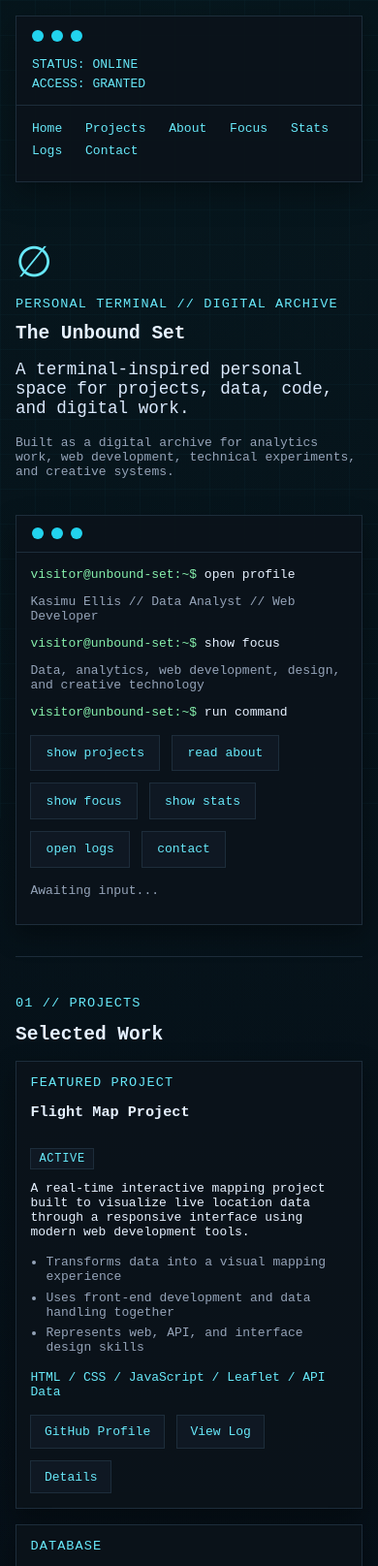
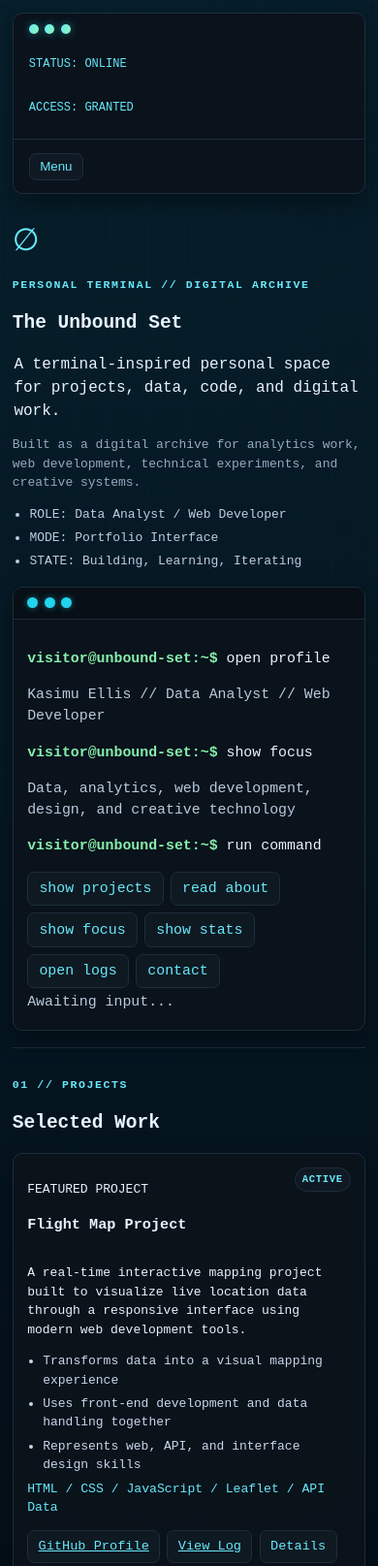
Before and after one commit to KasisEllisJr/The-Unbound-Set, a plain HTML site: page index.html in a window 390 px wide. Shown: the top 1615 px of the page at 97% size. Drawn offline with Linux system fonts and the light colour scheme.

Commit message:
v0.1.8
Add terminal typing effect, mobile nav, and expandable logs

```diff
--- a/homepage.js
+++ b/homepage.js
@@ -3,6 +3,9 @@ const commandButtons = document.querySelectorAll(".command-buttons button");
 const detailButtons = document.querySelectorAll(".detail-button");
 const logFilters = document.querySelectorAll(".log-filter");
 const logEntries = document.querySelectorAll(".log-entry");
+const logToggles = document.querySelectorAll(".log-toggle");
+const navToggle = document.getElementById("nav-toggle");
+const siteNav = document.getElementById("site-nav");
 
 const detailTitle = document.getElementById("detail-title");
 const detailSummary = document.getElementById("detail-summary");
@@ -28,7 +31,7 @@ const commandResponses = {
     target: "#stats"
   },
   logs: {
-    text: "Development logs loaded: filter by major or structure updates.",
+    text: "Development logs loaded: filter, expand, or collapse entries below.",
     target: "#logs"
   },
   contact: {
@@ -70,21 +73,46 @@ const projectDetails = {
   }
 };
 
+let typingTimerId = null;
+
+function typeOutput(text) {
+  if (!output) return;
+  if (typingTimerId) clearInterval(typingTimerId);
+
+  output.textContent = "";
+  let index = 0;
+
+  typingTimerId = setInterval(() => {
+    output.textContent += text[index];
+    index += 1;
+
+    if (index >= text.length) {
+      clearInterval(typingTimerId);
+      typingTimerId = null;
+    }
+  }, 18);
+}
+
 commandButtons.forEach((button) => {
   button.addEventListener("click", () => {
     const command = button.dataset.command;
     const response = commandResponses[command];
 
     if (!response) {
-      output.textContent = "Command not recognized.";
+      typeOutput("Command not recognized.");
       return;
     }
 
-    output.textContent = response.text;
+    typeOutput(response.text);
 
     const targetSection = document.querySelector(response.target);
     if (targetSection) {
       targetSection.scrollIntoView({ behavior: "smooth", block: "start" });
+    }
+
+    if (siteNav && window.innerWidth <= 700) {
+      siteNav.classList.remove("open");
+      navToggle?.setAttribute("aria-expanded", "false");
     }
   });
 });
@@ -106,7 +134,7 @@ detailButtons.forEach((button) => {
     });
 
     detailPanel.scrollIntoView({ behavior: "smooth", block: "start" });
-    output.textContent = `Detail panel loaded: ${project.title}.`;
+    typeOutput(`Detail panel loaded: ${project.title}.`);
   });
 });
 
@@ -123,11 +151,31 @@ logFilters.forEach((button) => {
       entry.style.display = shouldShow ? "block" : "none";
     });
 
-    output.textContent =
+    typeOutput(
       filter === "all"
         ? "Showing all development logs."
-        : `Showing ${filter} development logs.`;
+        : `Showing ${filter} development logs.`
+    );
   });
 });
 
-console.log("v0.1.7 loaded.");
+logToggles.forEach((button) => {
+  button.addEventListener("click", () => {
+    const entry = button.closest(".log-entry");
+    const body = entry?.querySelector(".log-entry-body");
+    if (!body) return;
+
+    const isHidden = body.classList.toggle("collapsed");
+    button.textContent = isHidden ? "Expand" : "Collapse";
+  });
+});
+
+if (navToggle && siteNav) {
+  navToggle.addEventListener("click", () => {
+    const isOpen = siteNav.classList.toggle("open");
+    navToggle.setAttribute("aria-expanded", String(isOpen));
+  });
+}
+
+typeOutput("Awaiting input...");
+console.log("v0.1.8 loaded.");
--- a/index.html
+++ b/index.html
@@ -28,7 +28,18 @@
         </div>
       </div>
 
-      <nav class="site-nav">
+      <div class="nav-row">
+        <button
+          type="button"
+          class="nav-toggle"
+          id="nav-toggle"
+          aria-expanded="false"
+          aria-controls="site-nav"
+        >
+          Menu
+        </button>
+
+        <nav class="site-nav" id="site-nav">
           <a href="#hero">Home</a>
           <a href="#projects">Projects</a>
           <a href="#about">About</a>
@@ -37,6 +48,7 @@
           <a href="#logs">Logs</a>
           <a href="#contact">Contact</a>
         </nav>
+      </div>
     </header>
 
     <main>
@@ -51,6 +63,12 @@
           <p class="hero-subtext">
             Built as a digital archive for analytics work, web development, technical experiments, and creative systems.
           </p>
+
+          <ul class="hero-status-list">
+            <li>ROLE: Data Analyst / Web Developer</li>
+            <li>MODE: Portfolio Interface</li>
+            <li>STATE: Building, Learning, Iterating</li>
+          </ul>
         </div>
 
         <div class="terminal-panel">
@@ -241,7 +259,7 @@
           </article>
 
           <article class="card stat-card">
-            <h3>6</h3>
+            <h3>7</h3>
             <p>Homepage Sections</p>
           </article>
 
@@ -277,56 +295,109 @@
 
           <div class="log-list">
             <article class="log-entry" data-type="major">
+              <div class="log-entry-top">
+                <h3>v0.1.8</h3>
+                <button type="button" class="log-toggle">Collapse</button>
+              </div>
+              <div class="log-entry-body">
+                <p>
+                  Added a terminal typing effect, mobile navigation toggle, expandable logs,
+                  hero status details, footer system strip, and stronger mobile polish across the homepage.
+                </p>
+              </div>
+            </article>
+
+            <article class="log-entry" data-type="major">
+              <div class="log-entry-top">
                 <h3>v0.1.7</h3>
+                <button type="button" class="log-toggle">Collapse</button>
+              </div>
+              <div class="log-entry-body">
                 <p>
                   Added a project detail panel, quick stats section, log filtering controls,
                   richer terminal commands, and more interactive homepage behavior.
                 </p>
+              </div>
             </article>
 
             <article class="log-entry" data-type="major">
+              <div class="log-entry-top">
                 <h3>v0.1.6</h3>
+                <button type="button" class="log-toggle">Collapse</button>
+              </div>
+              <div class="log-entry-body">
                 <p>
                   Added a featured project spotlight, improved project presentation, expanded the about section into profile cards,
                   and refined homepage layout for a more portfolio-ready experience.
                 </p>
+              </div>
             </article>
 
             <article class="log-entry" data-type="major">
+              <div class="log-entry-top">
                 <h3>v0.1.5</h3>
+                <button type="button" class="log-toggle">Collapse</button>
+              </div>
+              <div class="log-entry-body">
                 <p>
                   Added a Current Focus section, improved homepage interactions, upgraded project cards with status tags,
                   expanded terminal commands, and applied responsive polish across the homepage.
                 </p>
+              </div>
             </article>
 
             <article class="log-entry" data-type="major">
+              <div class="log-entry-top">
                 <h3>v0.1.4</h3>
+                <button type="button" class="log-toggle">Collapse</button>
+              </div>
+              <div class="log-entry-body">
                 <p>
                   Bundled major homepage progress into one milestone: terminal-inspired visual identity,
                   real project cards, updated profile content, live contact links, visible development logs,
                   and interactive command panel behavior.
                 </p>
+              </div>
             </article>
 
             <article class="log-entry" data-type="structure">
+              <div class="log-entry-top">
                 <h3>v0.1.3</h3>
+                <button type="button" class="log-toggle">Collapse</button>
+              </div>
+              <div class="log-entry-body">
                 <p>Added the first stronger terminal-style visual pass to the homepage.</p>
+              </div>
             </article>
 
             <article class="log-entry" data-type="structure">
+              <div class="log-entry-top">
                 <h3>v0.1.2</h3>
+                <button type="button" class="log-toggle">Collapse</button>
+              </div>
+              <div class="log-entry-body">
                 <p>Refined the homepage structure and improved placeholder content.</p>
+              </div>
             </article>
 
             <article class="log-entry" data-type="structure">
+              <div class="log-entry-top">
                 <h3>v0.1.1</h3>
+                <button type="button" class="log-toggle">Collapse</button>
+              </div>
+              <div class="log-entry-body">
                 <p>Added the homepage layout with navigation, hero section, and content sections.</p>
+              </div>
             </article>
 
             <article class="log-entry" data-type="structure">
+              <div class="log-entry-top">
                 <h3>v0.1.0</h3>
+                <button type="button" class="log-toggle">Collapse</button>
+              </div>
+              <div class="log-entry-body">
                 <p>Initialized The Unbound Set project structure and linked the base files.</p>
+              </div>
             </article>
           </div>
         </div>
@@ -354,11 +425,12 @@
       <div class="footer-grid">
         <div>
           <p>&gt; Welcome to The Unbound Set</p>
-          <p class="footer-note">System stable. Bundled v0.1.7 milestone deployed.</p>
+          <p class="footer-note">System stable. Bundled v0.1.8 milestone deployed.</p>
         </div>
         <div class="footer-status">
           <p>MODE: PORTFOLIO</p>
           <p>INTERFACE: TERMINAL</p>
+          <p>BUILD: v0.1.8</p>
         </div>
       </div>
     </footer>
--- a/styles.css
+++ b/styles.css
@@ -1,514 +1,69 @@
 :root {
   --bg: #04070c;
-  --bg-soft: #09111a;
-  --panel: rgba(11, 19, 27, 0.92);
-  --panel-soft: rgba(16, 26, 36, 0.92);
+  --panel: rgba(11, 19, 27, 0.94);
   --border: #1d2d3b;
-  --text: #e6f1ff;
-  --muted: #94a3b8;
+  --text: #e7f3ff;
+  --muted: #96a9c0;
   --accent: #67e8f9;
   --accent-strong: #22d3ee;
   --green: #86efac;
-  --shadow: rgba(0, 0, 0, 0.35);
+  --radius: 10px;
 }
-
-html {
-  scroll-behavior: smooth;
-}
-
-body {
-  margin: 0;
-  font-family: monospace;
-  background:
-    radial-gradient(circle at top, rgba(34, 211, 238, 0.08), transparent 30%),
-    linear-gradient(to bottom, #04070c, #061019 35%, #04070c 100%);
-  color: var(--text);
-}
-
-.background-grid {
-  position: fixed;
-  inset: 0;
-  pointer-events: none;
-  opacity: 0.08;
-  background-image:
-    linear-gradient(to right, rgba(103, 232, 249, 0.35) 1px, transparent 1px),
-    linear-gradient(to bottom, rgba(103, 232, 249, 0.35) 1px, transparent 1px);
-  background-size: 36px 36px;
-}
-
-.page {
-  position: relative;
-  z-index: 1;
-  max-width: 1120px;
-  margin: 0 auto;
-  padding: 1.5rem;
-}
-
-.site-header {
-  margin-bottom: 2rem;
-  border: 1px solid var(--border);
-  background: var(--panel);
-  box-shadow: 0 10px 30px var(--shadow);
-}
-
-.header-top {
-  display: flex;
-  justify-content: space-between;
-  align-items: center;
-  gap: 1rem;
-  padding: 0.85rem 1rem;
-  border-bottom: 1px solid var(--border);
-}
-
-.header-lights {
-  display: flex;
-  gap: 0.5rem;
-}
-
-.header-lights span {
-  width: 12px;
-  height: 12px;
-  border-radius: 50%;
-  background-color: var(--accent-strong);
-}
-
-.header-status {
-  display: flex;
-  gap: 1rem;
-  flex-wrap: wrap;
-  color: var(--accent);
-}
-
-.header-status p {
-  margin: 0;
-}
-
-.site-nav {
-  padding: 1rem;
-}
-
-.site-nav a {
-  margin-right: 1rem;
-  color: var(--accent);
-  text-decoration: none;
-}
-
-.site-nav a:hover {
-  text-decoration: underline;
-}
-
-section {
-  margin-bottom: 2.5rem;
-}
-
-h1,
-h2,
-h3,
-p {
-  margin-top: 0;
-}
-
-.hero-section {
-  display: grid;
-  gap: 1.5rem;
-  align-items: start;
-  padding: 2rem 0 2.5rem;
-  border-bottom: 1px solid var(--border);
-}
-
-.hero-copy {
-  max-width: 700px;
-}
-
-.hero-symbol {
-  margin-bottom: 0.5rem;
-  font-size: 2.75rem;
-  color: var(--accent);
-}
-
-.hero-label,
-.section-label,
-.card-label {
-  font-size: 0.85rem;
-  letter-spacing: 0.08em;
-  color: var(--accent);
-}
-
-.hero-label {
-  margin-bottom: 0.75rem;
-}
-
-.hero-tagline {
-  font-size: 1.1rem;
-  color: #dbeafe;
-}
-
-.hero-subtext {
-  color: var(--muted);
-  max-width: 65ch;
-}
-
-.terminal-panel,
-.card {
-  border: 1px solid var(--border);
-  background: var(--panel);
-  box-shadow: 0 10px 24px var(--shadow);
-}
-
-.terminal-bar {
-  display: flex;
-  gap: 0.5rem;
-  padding: 0.8rem 1rem;
-  border-bottom: 1px solid var(--border);
-}
-
-.terminal-bar span {
-  width: 12px;
-  height: 12px;
-  border-radius: 50%;
-  background-color: var(--accent-strong);
-}
-
-.terminal-screen {
-  padding: 1rem;
-}
-
-.prompt {
-  color: var(--green);
-}
-
-.terminal-response {
-  color: var(--muted);
-}
-
-.command-buttons {
-  display: flex;
-  flex-wrap: wrap;
-  gap: 0.75rem;
-  margin: 1rem 0;
-}
-
-.command-buttons button {
-  padding: 0.65rem 0.95rem;
-  border: 1px solid var(--border);
-  background: var(--panel-soft);
-  color: var(--accent);
-  font: inherit;
-  cursor: pointer;
-}
-
-.command-buttons button:hover {
-  background-color: #132230;
-}
-
-.section-heading {
-  margin-bottom: 1rem;
-}
-
-.project-list {
-  display: grid;
-  gap: 1rem;
-}
-
-.card {
-  padding: 1rem;
-}
-
-.project-card h3 {
-  margin-bottom: 0.75rem;
-}
-
-.card-meta {
-  color: var(--accent);
-}
-
-.contact-links {
-  display: flex;
-  flex-wrap: wrap;
-  gap: 0.75rem;
-  margin-top: 1rem;
-}
-
-.contact-links a {
-  padding: 0.55rem 0.85rem;
-  border: 1px solid var(--border);
-  color: var(--accent);
-  text-decoration: none;
-  background: var(--panel-soft);
-}
-
-.contact-links a:hover {
-  text-decoration: underline;
-}
-
-.site-footer {
-  padding-top: 1rem;
-  border-top: 1px solid var(--border);
-  color: var(--muted);
-}
-
-.footer-note {
-  color: var(--accent);
-}
-
-@media (min-width: 860px) {
-  .hero-section {
-    grid-template-columns: 1.1fr 1fr;
-  }
-
-  .project-list {
-    grid-template-columns: repeat(3, 1fr);
-  }
-}
-
-@media (max-width: 700px) {
-  .header-top {
-    flex-direction: column;
-    align-items: flex-start;
-  }
-
-  .site-nav a {
-    display: inline-block;
-    margin-bottom: 0.5rem;
-  }
-}
-
-.card-links,
-.contact-links {
-  display: flex;
-  flex-wrap: wrap;
-  gap: 0.75rem;
-  margin-top: 1rem;
-}
-
-.card-links a,
-.contact-links a {
-  padding: 0.55rem 0.85rem;
-  border: 1px solid var(--border);
-  color: var(--accent);
-  text-decoration: none;
-  background: var(--panel-soft);
-}
-
-.card-links a:hover,
-.contact-links a:hover {
-  text-decoration: underline;
-}
-
-.log-list {
-  display: grid;
-  gap: 1rem;
-  margin-top: 1rem;
-}
-
-.log-entry {
-  padding: 1rem;
-  border: 1px solid var(--border);
-  background: var(--panel-soft);
-}
-
-.log-entry h3 {
-  margin-bottom: 0.5rem;
-  color: var(--accent);
-}
-
-.log-entry p {
-  margin-bottom: 0;
-}
-
-.card-links a,
-.contact-links a {
-  transition: background-color 0.2s ease, color 0.2s ease;
-}
-
-.card-links a:hover,
-.contact-links a:hover {
-  background-color: #132230;
-}
-
-.card-top {
-  display: flex;
-  justify-content: space-between;
-  align-items: center;
-  gap: 1rem;
-  margin-bottom: 0.75rem;
-}
-
-.project-status {
-  padding: 0.2rem 0.5rem;
-  border: 1px solid var(--border);
-  color: var(--accent);
-  background: var(--panel-soft);
-  font-size: 0.75rem;
-  letter-spacing: 0.06em;
-}
-
-.focus-grid {
-  display: grid;
-  gap: 1rem;
-}
-
-.site-nav a,
-.command-buttons button,
-.card-links a,
-.contact-links a {
-  transition: background-color 0.2s ease, color 0.2s ease, border-color 0.2s ease;
-}
-
-.site-nav a:hover {
-  color: #dbeafe;
-}
-
-.command-buttons button:hover,
-.card-links a:hover,
-.contact-links a:hover {
-  background-color: #132230;
-}
-
-@media (min-width: 860px) {
-  .focus-grid {
-    grid-template-columns: repeat(3, 1fr);
-  }
-}
-
-@media (max-width: 700px) {
-  .page {
-    padding: 1rem;
-  }
-
-  .hero-section {
-    padding: 1.5rem 0 2rem;
-  }
-
-  .terminal-screen,
-  .card {
-    padding: 0.9rem;
-  }
-
-  .card-top {
-    flex-direction: column;
-    align-items: flex-start;
-  }
-
-  .header-status {
-    flex-direction: column;
-    gap: 0.35rem;
-    align-items: flex-start;
-  }
-}
-
-.featured-project {
-  margin-bottom: 1rem;
-}
-
-.featured-header {
-  display: flex;
-  justify-content: space-between;
-  align-items: flex-start;
-  gap: 1rem;
-  margin-bottom: 0.75rem;
-}
-
-.project-highlights {
-  margin: 1rem 0;
-  padding-left: 1.25rem;
-  color: var(--muted);
-}
-
-.project-highlights li + li {
-  margin-top: 0.4rem;
-}
-
-.about-grid {
-  display: grid;
-  gap: 1rem;
-}
-
-.featured-project h3,
-.about-grid h3,
-.focus-grid h3 {
-  margin-bottom: 0.75rem;
-}
-
-@media (min-width: 860px) {
-  .about-grid {
-    grid-template-columns: repeat(3, 1fr);
-  }
-}
-
-@media (max-width: 700px) {
-  .featured-header {
-    flex-direction: column;
-    align-items: flex-start;
-  }
-
-  .project-highlights {
-    padding-left: 1rem;
-  }
-}
-
-.project-detail-panel {
-  margin-top: 1rem;
-}
-
-.stats-grid {
-  display: grid;
-  gap: 1rem;
-}
-
-.stat-card h3 {
-  margin-bottom: 0.5rem;
-  font-size: 2rem;
-  color: var(--accent);
-}
-
-.log-filters {
-  display: flex;
-  flex-wrap: wrap;
-  gap: 0.75rem;
-  margin: 1rem 0;
-}
-
-.log-filter,
-.detail-button {
-  padding: 0.55rem 0.85rem;
-  border: 1px solid var(--border);
-  background: var(--panel-soft);
-  color: var(--accent);
-  font: inherit;
-  cursor: pointer;
-}
-
-.log-filter.active {
-  background-color: #132230;
-  color: #dbeafe;
-}
-
-.footer-grid {
-  display: flex;
-  justify-content: space-between;
-  gap: 1rem;
-  align-items: flex-start;
-}
-
-.footer-status p {
-  margin-bottom: 0.35rem;
-  color: var(--accent);
-}
-
-.detail-button:hover,
-.log-filter:hover {
-  background-color: #132230;
-}
-
-@media (min-width: 860px) {
-  .stats-grid {
-    grid-template-columns: repeat(4, 1fr);
-  }
-}
-
-@media (max-width: 700px) {
-  .footer-grid {
-    flex-direction: column;
-  }
-}
+*{box-sizing:border-box}
+html{scroll-behavior:smooth}
+body{margin:0;font-family:monospace;background:radial-gradient(circle at 20% 0%, rgba(34,211,238,0.08), transparent 35%), linear-gradient(180deg,#04101b 0%,#02060f 48%,#04070c 100%);color:var(--text);line-height:1.5}
+.background-grid{position:fixed;inset:0;pointer-events:none;opacity:.07;background-image:linear-gradient(to right,rgba(103,232,249,.25)1px,transparent 1px),linear-gradient(to bottom,rgba(103,232,249,.25)1px,transparent 1px);background-size:38px 38px;z-index:0}
+.page{position:relative;z-index:1;margin:0 auto;padding:1rem;max-width:1120px}
+section{margin-bottom:1.8rem}
+.site-header{background:var(--panel);border:1px solid var(--border);border-radius:var(--radius);box-shadow:0 10px 24px rgba(0,0,0,.35);overflow:hidden;margin-bottom:1.5rem}
+.header-top{display:flex;justify-content:space-between;align-items:center;gap:.6rem;padding:.7rem 1rem;border-bottom:1px solid var(--border)}
+.header-lights{display:flex;gap:.4rem}.header-lights span{width:10px;height:10px;border-radius:999px;background:linear-gradient(120deg,var(--accent),#8ef7b2);box-shadow:0 0 8px rgba(34,211,238,.46)}
+.header-status{display:flex;flex-wrap:wrap;gap:.4rem;color:var(--accent);font-size:.75rem}
+.nav-row{display:flex;justify-content:space-between;align-items:center;padding:.85rem 1rem;gap:.5rem}
+.nav-toggle{display:none;border:1px solid var(--border);border-radius:7px;background:rgba(16,26,36,.95);color:var(--accent);padding:.35rem .65rem;cursor:pointer}
+.site-nav{display:flex;flex-wrap:wrap;gap:.4rem;padding:0}
+.site-nav a{font-size:.9rem;color:var(--accent);padding:.2rem .45rem;border-radius:6px;transition:.2s}
+.site-nav a:hover{background:rgba(103,232,249,.15);color:#f3fdff}
+.hero-section{display:grid;gap:1rem;align-items:start;padding-bottom:1.1rem;border-bottom:1px solid var(--border)}
+.hero-copy{max-width:700px}
+.hero-symbol{margin:.1rem 0 .3rem;color:var(--accent);font-size:2rem}
+.hero-label,.section-label{font-size:.72rem;letter-spacing:.14em;color:var(--accent);text-transform:uppercase;margin-bottom:.3rem;font-weight:700}
+.hero-tagline{font-size:clamp(1rem,2.6vw,1.3rem);color:#e9f2ff;margin:0 .1rem .45rem}
+.hero-subtext{color:var(--muted);max-width:65ch}
+.hero-status-list{margin:.8rem 0 0;padding-left:1.1rem;color:#bfcce4}
+.hero-status-list li+li{margin-top:.3rem}
+.terminal-panel,.card{border:1px solid var(--border);border-radius:var(--radius);background:var(--panel);box-shadow:0 10px 24px rgba(0,0,0,.35)}
+.terminal-bar{display:flex;gap:.4rem;padding:.65rem .9rem;border-bottom:1px solid var(--border);background:rgba(0,0,0,.17)}
+.terminal-bar span{width:11px;height:11px;border-radius:999px;background:var(--accent-strong);box-shadow:0 0 6px rgba(34,211,238,.45)}
+.terminal-screen{padding:.9rem;font-size:.93rem}
+.prompt{color:var(--green);font-weight:700}
+.terminal-response{color:#b8cadd;margin:.18rem 0}
+.command-buttons{display:flex;flex-wrap:wrap;gap:.45rem;margin-top:.8rem}
+.command-buttons button,.log-filter,.detail-button,.log-toggle{border:1px solid var(--border);border-radius:7px;background:rgba(16,26,36,.9);color:var(--accent);font:inherit;padding:.35rem .7rem;cursor:pointer;transition:.2s}
+.command-buttons button:hover,.log-filter:hover,.detail-button:hover,.log-toggle:hover{background:#132230;color:#f3fdff}
+.section-heading{margin-bottom:.9rem}
+.project-list,.focus-grid,.about-grid,.stats-grid,.log-list{display:grid;gap:.9rem}
+.card{padding:.9rem;margin-top:.3rem}
+.featured-header,.card-top,.log-entry-top{display:flex;justify-content:space-between;align-items:flex-start;gap:.45rem;flex-wrap:wrap}
+.project-status{font-size:.66rem;letter-spacing:.06em;border:1px solid var(--border);border-radius:999px;background:rgba(16,26,36,.95);color:var(--accent);padding:.2rem .45rem;font-weight:700}
+.card-meta{color:var(--accent);font-size:.82rem;margin-top:.3rem}
+.card-links,.contact-links{display:flex;gap:.45rem;flex-wrap:wrap;margin-top:.65rem}
+.card-links a,.contact-links a,.detail-button{border:1px solid var(--border);border-radius:7px;background:rgba(16,26,36,.9);color:var(--accent);padding:.35rem .65rem;font-size:.85rem;cursor:pointer;transition:.15s}
+.card-links a:hover,.contact-links a:hover,.detail-button:hover{background:#132230;color:#f5fdff}
+.project-highlights{margin:.6rem 0 0;padding-left:1rem;color:#c8d6eb}
+.project-highlights li+li{margin-top:.3rem}
+.about-grid,.focus-grid{margin-top:.4rem}
+.stats-grid{margin-top:.4rem}
+.stat-card h3{margin:0;font-size:1.8rem;color:var(--accent)}
+.log-filters{display:flex;flex-wrap:wrap;gap:.45rem;margin:.8rem 0}
+.log-entry{border:1px solid var(--border);background:rgba(16,26,36,.9);border-radius:10px;padding:.85rem}
+.log-entry h3{margin:0 0 .3rem;color:var(--accent)}
+.log-entry p{margin:0;color:#d7e3f2}
+.log-entry-body.collapsed{display:none}
+.site-footer{color:#b4c1d8;margin-top:1.6rem}
+.footer-grid{display:flex;justify-content:space-between;gap:.8rem;align-items:flex-start;border:1px solid var(--border);background:rgba(11,19,27,.95);border-radius:10px;padding:.85rem}
+.footer-status p{margin:.24rem 0;color:var(--accent);font-size:.85rem}
+.footer-note{color:var(--accent)}
+@media (min-width:860px){.hero-section{grid-template-columns:1.1fr 1fr}.project-list{grid-template-columns:repeat(3,1fr)}.about-grid{grid-template-columns:repeat(3,1fr)}.focus-grid{grid-template-columns:repeat(3,1fr)}.stats-grid{grid-template-columns:repeat(4,1fr)}}
+@media (max-width:860px){.project-list,.about-grid,.focus-grid,.stats-grid{grid-template-columns:1fr 1fr}}
+@media (max-width:700px){.page{padding:.8rem}.hero-section{grid-template-columns:1fr}.nav-toggle{display:inline-flex}.site-nav{display:none;width:100%}.site-nav.open{display:flex;flex-direction:column}.site-nav a{display:block;margin:.15rem 0}.header-top{flex-direction:column;align-items:flex-start}.header-status{flex-direction:column;align-items:flex-start;gap:.2rem}.footer-grid{flex-direction:column}}
```
Also changed, not shown: 1 other file. Lines whose indentation alone changed are shown as unchanged.
